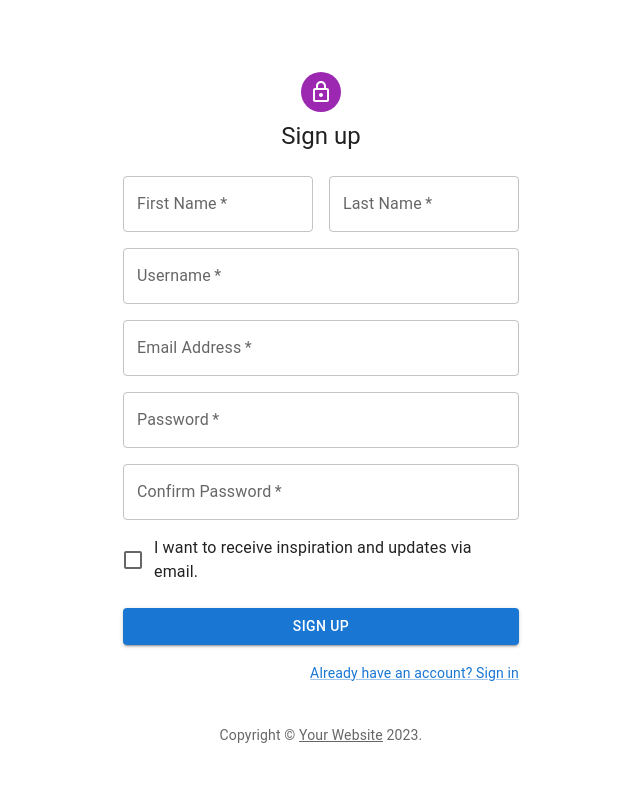
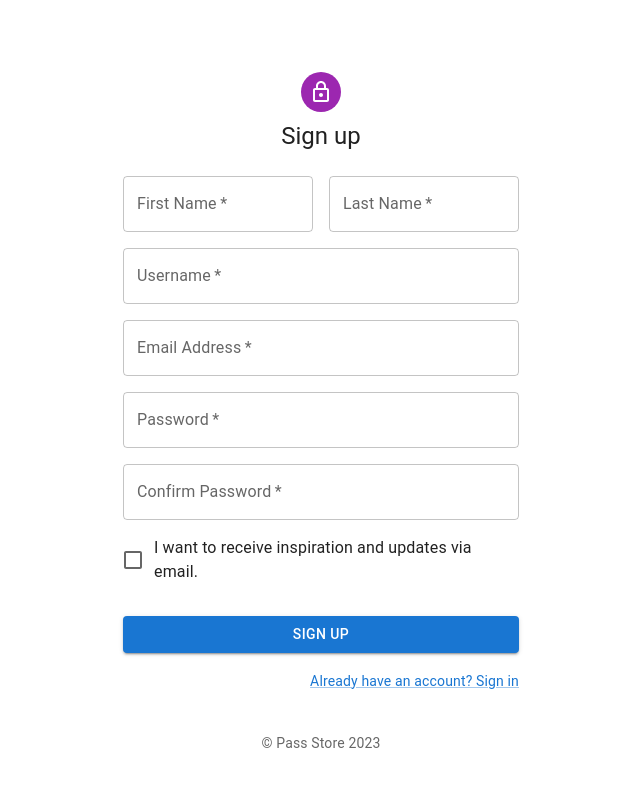
Before and after one commit to TolulopeJoel/PassStore, a React (Create React App) app in the folder frontend/pass-store/: page /signup in a window 1280 px wide. Shown: the top 786 px of the page, without its empty margins (319-959 px from the left). Built offline with nearby package versions, Linux system fonts and the light colour scheme.

Commit message:
return API errors for fields and non field errors
And added some styling

```diff
--- a/frontend/pass-store/src/components/Auth/SignUp.js
+++ b/frontend/pass-store/src/components/Auth/SignUp.js
@@ -18,12 +18,7 @@ import axios from "axios";
 function Copyright(props) {
   return (
     <Typography variant="body2" color="text.secondary" align="center" {...props}>
-      {'Copyright © '}
-      <Link color="inherit" href="https://mui.com/">
-        Your Website
-      </Link>{' '}
-      {new Date().getFullYear()}
-      {'.'}
+      {'© Pass Store'} {new Date().getFullYear()}
     </Typography>
   );
 }
@@ -37,7 +32,8 @@ export default function SignUp() {
   const [username, setUsername] = useState("");
   const [password, setPassword] = useState("");
   const [password2, setPassword2] = useState("");
-  const [error, setError] = useState({});
+  const [fieldErrors, setfieldErrors] = useState({});
+  const [otherErrors, setotherErrors] = useState({});
   const navigate = useNavigate();
 
   const handleSubmit = async (event) => {
@@ -51,34 +47,19 @@ export default function SignUp() {
         first_name: firstName,
         password2: password2,
       });
-      navigate("/signin");
+      navigate("/signin")
     } catch (error) {
       if (error.response.data.detail) {
-        setError([error.response.data.detail]);
+        setotherErrors([error.response.data.detail]);
       } else if (error.response.data.message) {
-        setError([error.response.data.message]);
+        setotherErrors([error.response.data.message]);
       } else if (error.response.data.non_field_errors) {
-        setError(error.response.data.non_field_errors);
+        setotherErrors(error.response.data.non_field_errors);
       } else {
-        setError(['An error occurred. Please try again later.']);
+        setfieldErrors(error.response.data);
       }
-      console.log(error.response.data);
-      setError(error.response.data);
     }
-  }
-  // catch (error) {
-  //   if (error.response.data.detail) {
-  //     setError([error.response.data.detail]);
-  //   } else if (error.response.data.message) {
-  //     setError([error.response.data.message]);
-  //   } else if (error.response.data.non_field_errors) {
-  //     setError(error.response.data.non_field_errors);
-  //   } else {
-  //     setError(['An error occurred. Please try again later.']);
-  //   }
-  // }
-
-
+  };
 
   return (
     <ThemeProvider theme={theme}>
@@ -91,31 +72,36 @@ export default function SignUp() {
           <Typography component="h1" variant="h5">
             Sign up
           </Typography>
+          {otherErrors && Object.values(otherErrors).map((errorMessage) => {
+            return (
+              <div className="alert alert-danger w-100">{errorMessage}</div>
+            )})
+          }
 
           <Box component="form" noValidate onSubmit={handleSubmit} sx={{ mt: 3 }}>
             <Grid container spacing={2}>
               <Grid item xs={12} sm={6}>
-                {error.first_name && (<div className="text-danger w-100">{error.first_name}</div>)}
+                {fieldErrors.first_name && (<div className="text-danger w-100">{fieldErrors.first_name}</div>)}
                 <TextField required fullWidth label="First Name" value={firstName} onChange={(event) => setFirstName(event.target.value)} />
               </Grid>
               <Grid item xs={12} sm={6}>
-                {error.last_name && (<div className="text-danger w-100">{error.last_name}</div>)}
+                {fieldErrors.last_name && (<div className="text-danger w-100">{fieldErrors.last_name}</div>)}
                 <TextField required fullWidth label="Last Name" value={lastName} onChange={(event) => setLastName(event.target.value)} />
               </Grid>
               <Grid item xs={12}>
-                {error.username && (<div className="text-danger w-100">{error.username}</div>)}
+                {fieldErrors.username && (<div className="text-danger w-100">{fieldErrors.username}</div>)}
                 <TextField required fullWidth label="Username" value={username} onChange={(event) => setUsername(event.target.value)} />
               </Grid>
               <Grid item xs={12}>
-                {error.email && (<div className="text-danger w-100">{error.email}</div>)}
+                {fieldErrors.email && (<div className="text-danger w-100">{fieldErrors.email}</div>)}
                 <TextField required fullWidth label="Email Address" name="email" value={email} onChange={(event) => setEmail(event.target.value)} />
               </Grid>
               <Grid item xs={12}>
-                {error.password && (<div className="text-danger w-100">{error.password}</div>)}
+                {fieldErrors.password && (<div className="text-danger w-100">{fieldErrors.password}</div>)}
                 <TextField required fullWidth label="Password" type="password" id="password" value={password} onChange={(event) => setPassword(event.target.value)} />
               </Grid>
               <Grid item xs={12}>
-                {error.password2 && (<div className="text-danger w-100">{error.password2}</div>)}
+                {fieldErrors.password2 && (<div className="text-danger w-100">{fieldErrors.password2}</div>)}
                 <TextField required fullWidth label="Confirm Password" type="password" id="password2" value={password2} onChange={(event) => setPassword2(event.target.value)} />
               </Grid>
               <Grid item xs={12}>
--- a/frontend/pass-store/src/index.js
+++ b/frontend/pass-store/src/index.js
@@ -1,5 +1,6 @@
 import React from 'react';
 import ReactDOM from 'react-dom/client';
+import 'bootstrap/dist/css/bootstrap.css';
 import './index.css';
 import App from './App';
 import reportWebVitals from './reportWebVitals';
```
